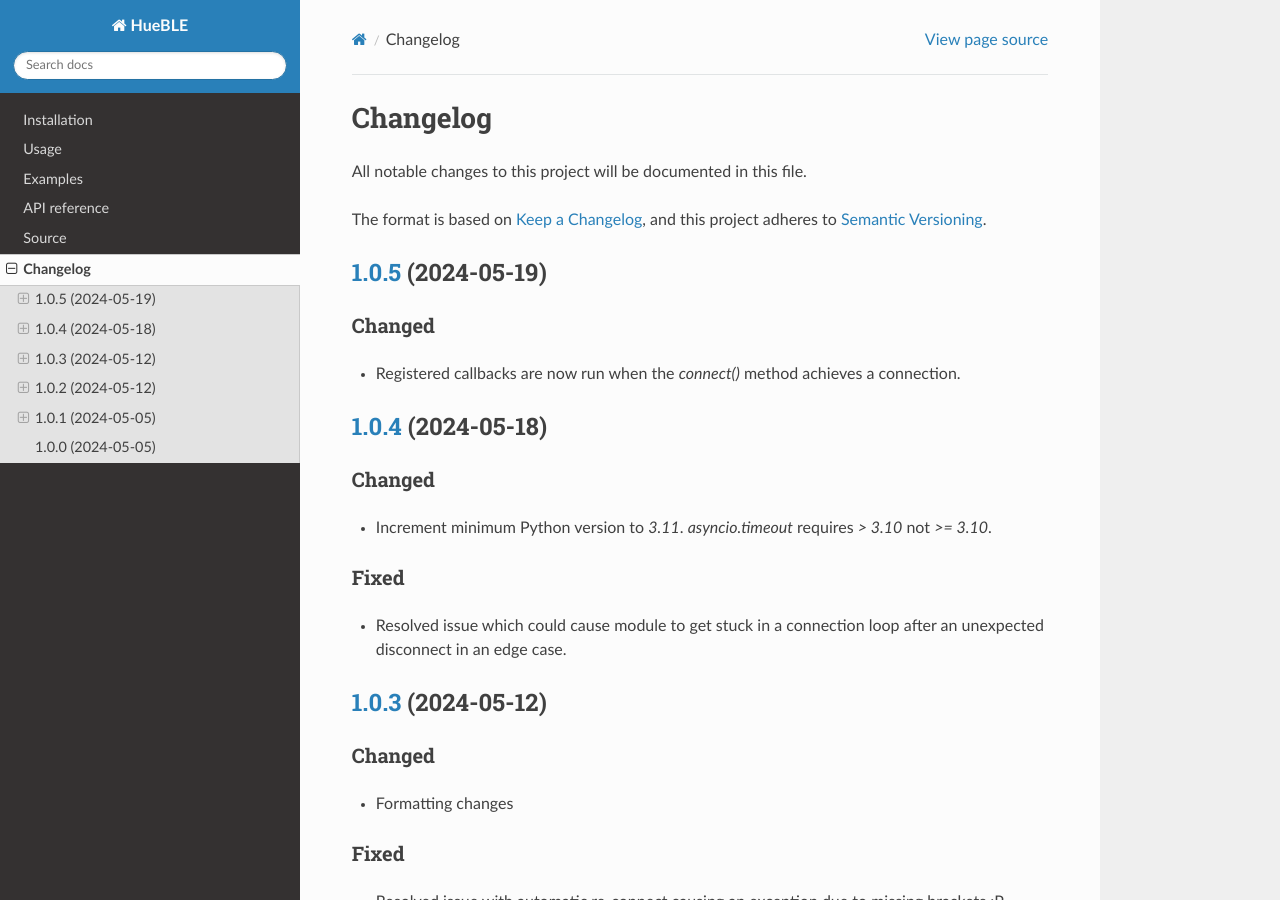
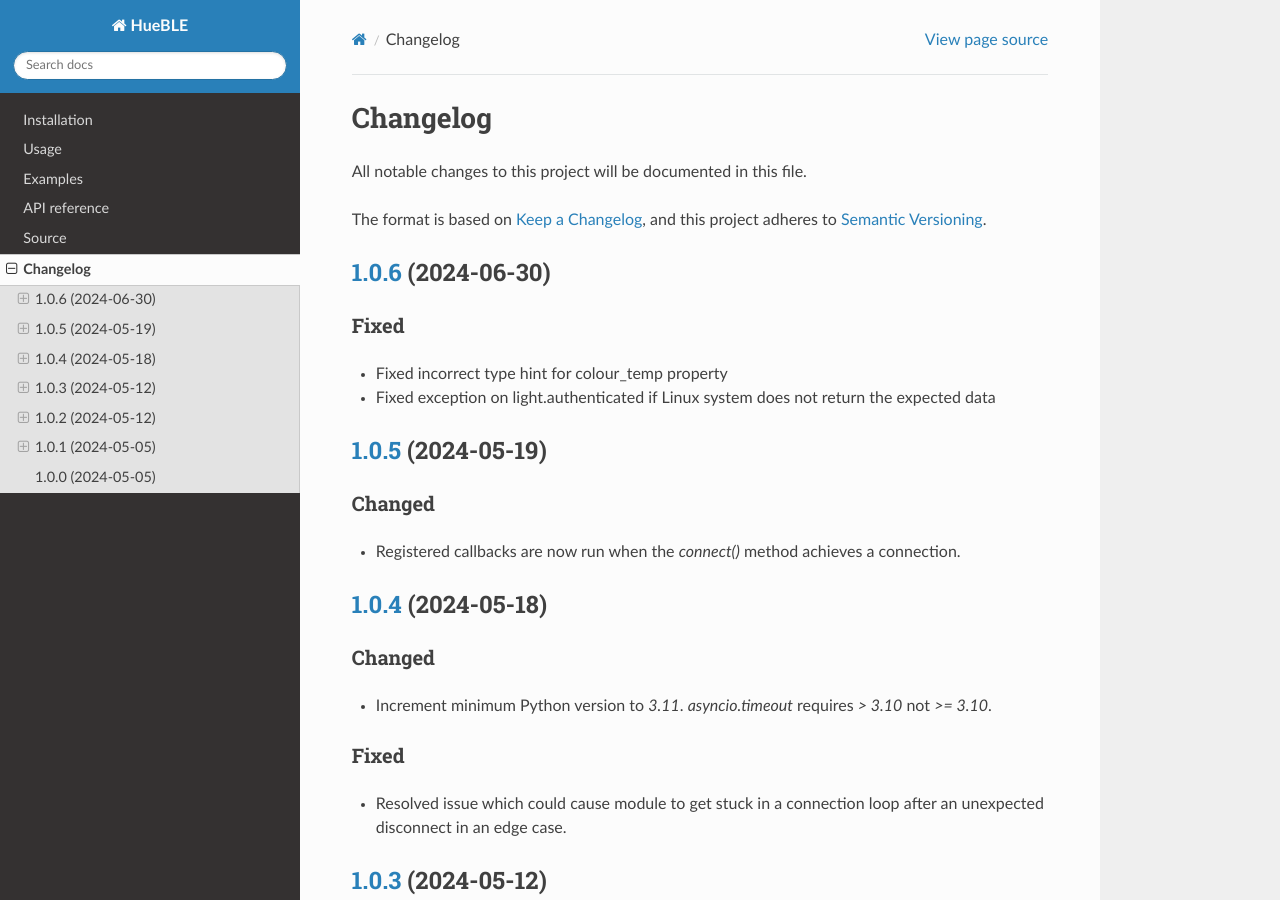
Before and after one commit to flip-dots/HueBLE, a Sphinx documentation site: the page built from docs/source/history.rst, in a window 1280 px wide and 900 px high. Built offline with Sphinx 7.4.7 and the Read the Docs theme 2.0.0, drawn with Linux system fonts in a browser that asks for light colours.

Commit message:
Update docs

```diff
--- a/CHANGELOG.rst
+++ b/CHANGELOG.rst
@@ -6,6 +6,15 @@ All notable changes to this project will be documented in this file.
 
 The format is based on `Keep a Changelog <https://keepachangelog.com/en/1.0.0/>`_,
 and this project adheres to `Semantic Versioning <https://semver.org/spec/v2.0.0.html>`_.
+
+`1.0.6`_ (2024-06-30)
+=====================
+
+Fixed
+-----
+
+* Fixed incorrect type hint for colour_temp property
+* Fixed exception on light.authenticated if Linux system does not return the expected data
 
 `1.0.5`_ (2024-05-19)
 =====================
@@ -85,6 +94,7 @@ Fixed
 * HueBLE created.
 
 
+.. _1.0.6: https://github.com/flip-dots/HueBLE/releases/tag/v1.0.6
 .. _1.0.5: https://github.com/flip-dots/HueBLE/releases/tag/v1.0.5
 .. _1.0.4: https://github.com/flip-dots/HueBLE/releases/tag/v1.0.4
 .. _1.0.3: https://github.com/flip-dots/HueBLE/releases/tag/v1.0.3
--- a/docs/requirements.txt
+++ b/docs/requirements.txt
@@ -1,3 +1,3 @@
 sphinx==7.2.5
 sphinx-rtd-theme==2.0.0
-HueBLE==1.0.5
+HueBLE==1.0.6
--- a/docs/source/conf.py
+++ b/docs/source/conf.py
@@ -17,7 +17,7 @@ sys.path.insert(0, project_root)
 project = "HueBLE"
 copyright = "2024, Harvey Lelliott"
 author = "Harvey Lelliott"
-release = "1.0.5"
+release = "1.0.6"
 
 # -- General configuration ---------------------------------------------------
 # https://www.sphinx-doc.org/en/master/usage/configuration.html#general-configuration
--- a/pyproject.toml
+++ b/pyproject.toml
@@ -1,6 +1,6 @@
 [project]
 name = "HueBLE"
-version = "1.0.5"
+version = "1.0.6"
 dependencies = [
   "bleak>=0.19.0",
   "bleak-retry-connector"
```
